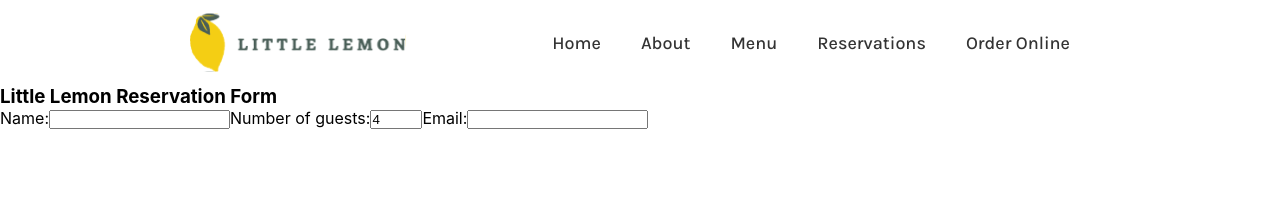
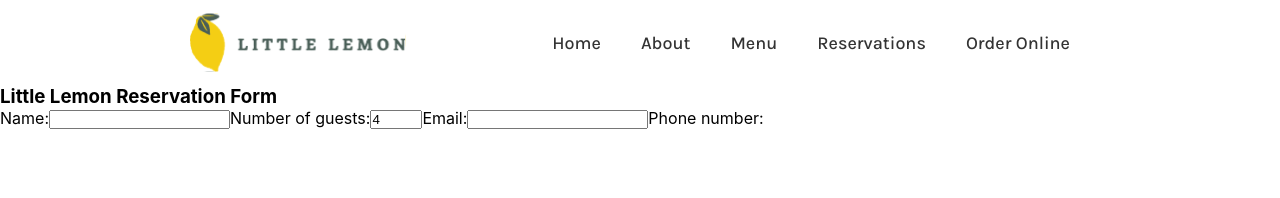
Before and after one commit to lidabzzz/lemon, a React (Create React App) app: page /reservations in a window 1280 px wide. Shown: the top 198 px of the page. Built offline with nearby package versions, Linux system fonts and the light colour scheme; a web font is replaced by a local one.

Commit message:
Change Reservation

```diff
--- a/src/Reservation.js
+++ b/src/Reservation.js
@@ -1,3 +1,4 @@
+
 function Reservation() {
     return(
         <section className="reservations-main">
@@ -16,6 +17,9 @@ function Reservation() {
                         Email:
                         <input type="email" name="email"/>
                     </label>
+                    <label>
+                        Phone number:
+                    </label>
                 </form>
             </div>
         </section>
```
